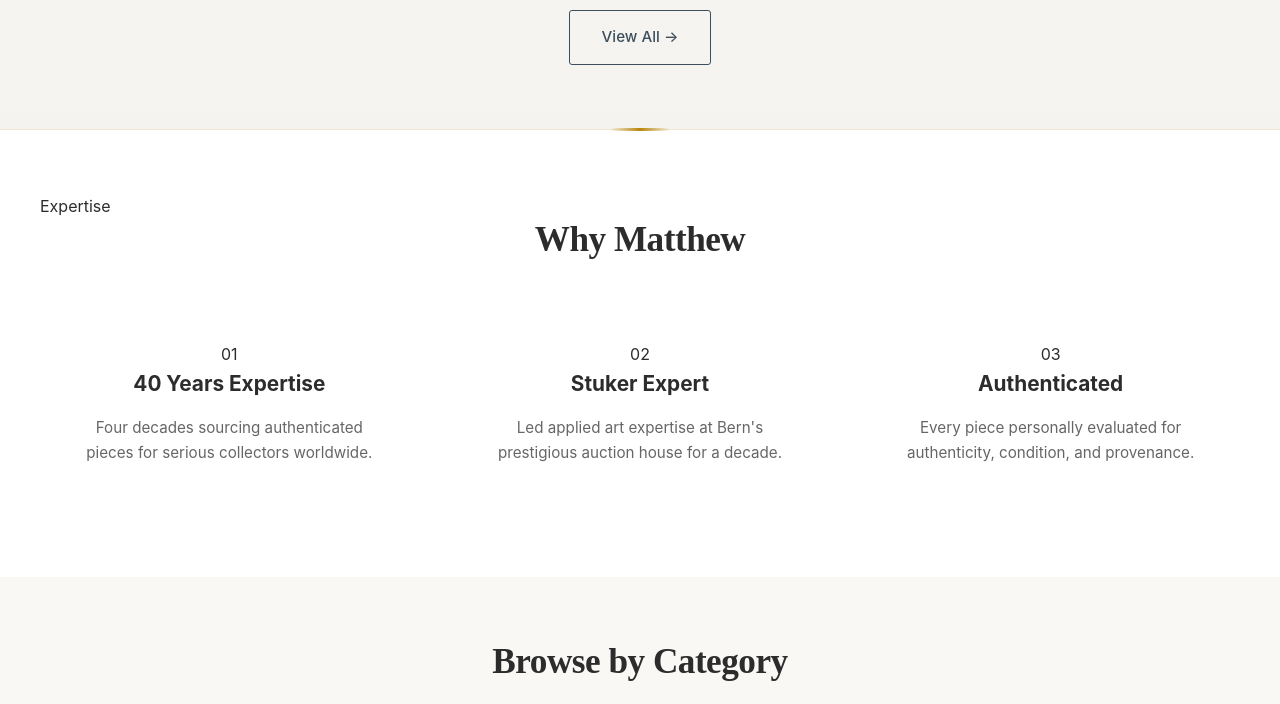
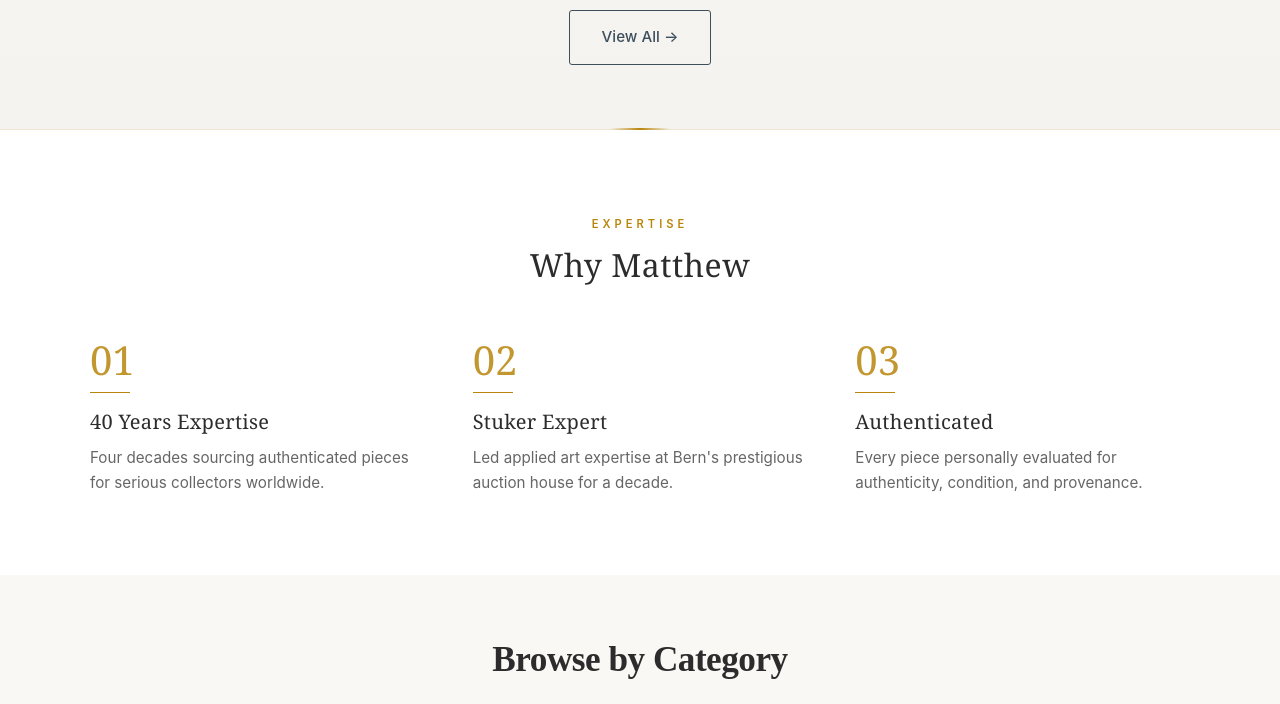
Before and after one commit to amirasct/matthew-simon, a website: page index.html in a window 1280 px wide. Shown: the part 1180-1884 px from the top of the page. Drawn offline with Linux system fonts and the light colour scheme; no server answers.

Commit message:
Add files via upload

```diff
--- a/style.css
+++ b/style.css
@@ -2295,3 +2295,133 @@ a:hover {
         margin-bottom: 12px;
     }
 }
+
+/* ==============================
+   WHY MATTHEW - REFINED (museum quality typography)
+   ============================== */
+
+.why-refined {
+    padding: 5rem 2rem;
+    background: white;
+    position: relative;
+}
+
+.why-refined .why-container {
+    max-width: 1100px;
+    margin: 0 auto;
+}
+
+.why-header {
+    text-align: center;
+    margin-bottom: 3.5rem;
+}
+
+.why-eyebrow {
+    display: inline-block;
+    font-size: 0.7rem;
+    letter-spacing: 4px;
+    text-transform: uppercase;
+    color: #B8860B;
+    font-weight: 600;
+    margin-bottom: 12px;
+}
+
+.why-refined h2 {
+    font-family: 'Playfair Display', Georgia, serif;
+    font-size: 2rem;
+    color: #2C2C2C;
+    margin: 0;
+    font-weight: 500;
+    letter-spacing: 0.5px;
+}
+
+.why-grid-refined {
+    display: grid;
+    grid-template-columns: repeat(3, 1fr);
+    gap: 3rem;
+    align-items: start;
+}
+
+.why-card-refined {
+    background: transparent;
+    padding: 0;
+    text-align: left;
+    box-shadow: none;
+    border: none;
+    position: relative;
+    transition: transform 0.3s;
+}
+
+.why-card-refined:hover {
+    transform: translateY(-4px);
+}
+
+.why-number {
+    font-family: 'Playfair Display', Georgia, serif;
+    font-size: 2.5rem;
+    color: #B8860B;
+    font-weight: 400;
+    line-height: 1;
+    margin-bottom: 12px;
+    opacity: 0.85;
+}
+
+.why-line {
+    width: 40px;
+    height: 1px;
+    background: #B8860B;
+    margin-bottom: 16px;
+    transition: width 0.4s ease;
+}
+
+.why-card-refined:hover .why-line {
+    width: 80px;
+}
+
+.why-card-refined h3 {
+    font-family: 'Playfair Display', Georgia, serif;
+    font-size: 1.25rem;
+    color: #2C2C2C;
+    margin: 0 0 10px 0;
+    font-weight: 500;
+    letter-spacing: 0.3px;
+    line-height: 1.3;
+}
+
+.why-card-refined p {
+    color: #666;
+    font-size: 0.95rem;
+    line-height: 1.65;
+    margin: 0;
+    font-weight: 400;
+}
+
+@media (max-width: 900px) {
+    .why-grid-refined {
+        grid-template-columns: 1fr;
+        gap: 2.5rem;
+        max-width: 500px;
+        margin: 0 auto;
+    }
+}
+
+@media (max-width: 600px) {
+    .why-refined {
+        padding: 3rem 1.5rem;
+    }
+    .why-header {
+        margin-bottom: 2.5rem;
+    }
+    .why-refined h2 {
+        font-size: 1.6rem;
+    }
+    .why-number {
+        font-size: 2rem;
+    }
+    .why-card-refined h3 {
+        font-size: 1.15rem;
+    }
+    .why-grid-refined {
+        gap: 2rem;
+    }
+}
```
